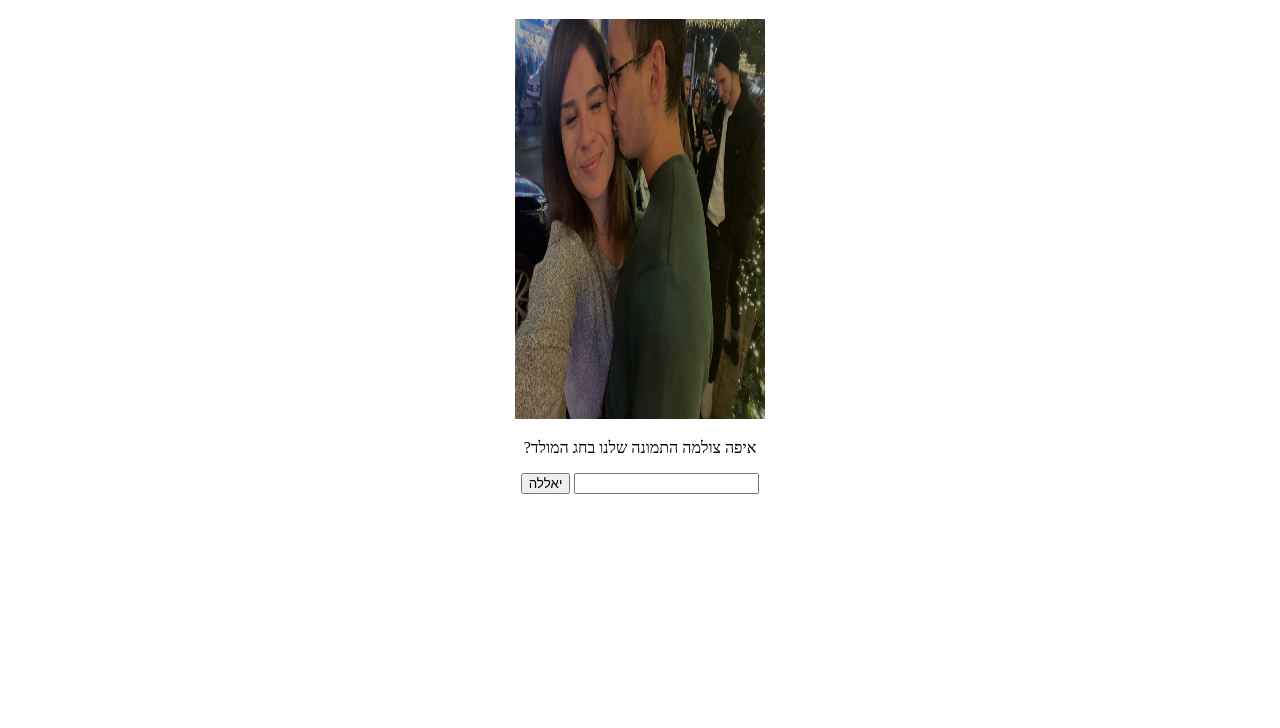
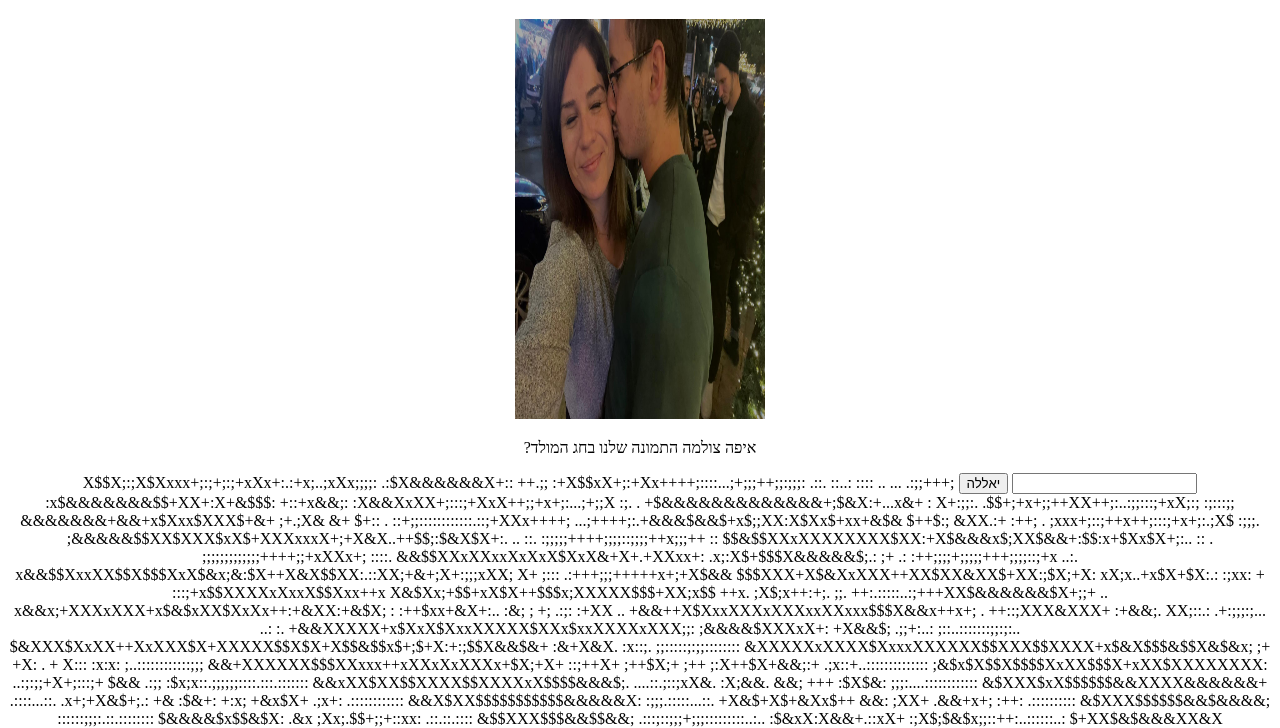
Before and after one commit to ilovenoy/ilovenoy.github.io, a plain HTML site: page index.html in a window 1280 px wide. Shown: the part 61-789 px from the top of the page. Drawn offline with Linux system fonts and the light colour scheme.

Commit message:
ascii art

```diff
--- a/index.html
+++ b/index.html
@@ -9,5 +9,64 @@
     <p id="question"></p>
     <input id="answer"></input>
     <button id="button" onclick="submit()">יאללה</button>
+     ;+++;;:.  ...                            .. ::::      :X$$X;:;X$Xxxx+;:;+;:;+xXx+:.:+x;..;xXx;;;;:
+                                 .:$X&&&&&&X+:: ++.;;       :+X$$xX+;:+Xx++++;::::...;+;;;++;;:;;;:
+         .::.  ::..     :x$&&&&&&&$$+XX+:X+&$$$:  +::+x&&;:     :X&&XxXX+;:::;+XxX++;;+x+;:...;+;;X
+        :;.    .    +$&&&&&&&&&&&&&+;$&X:+...x&+  :     X+:;;:.   .$$+;+x+;;++XX++;:..:;;:::;+xX;:;
+  :;:::;;         &&&&&&&+&&+x$Xxx$XXX$+&+ ;+.;X&   &+   $+::   .    ::+;;::::::::::::.::;+XXx++++;
+    ...;++++;:.+&&&$&&$+x$;;XX:X$Xx$+xx+&$&  $++$:; &XX.:+  :++;  .    ;xxx+;::;++x++;:::;+x+;:.;X$
+       :;;;. ;&&&&&$$XX$XXX$xX$+XXXxxxX+;+X&X..++$$;:$&X$X+:.   .. ::. :;;;;;++++;;;;::;;;;++x;;;++
+ ::         $$&$$XXxXXXXXXXX$XX:+X$&&&x$;XX$&&+:$$:x+$Xx$X+;:..  ::    . ;;;;;;;;;;;;;++++;;+xXXx+;
+ ::::.     &&$$XXxXXxxXxXxX$XxX&+X+.+XXxx+:  .x;:X$+$$$X&&&&&$;.:  ;+  .: :++;;;;+;;;;;+++;;;;::;+x
+   ..:.  x&&$$XxxXX$$X$$$XxX$&x;&:$X++X&X$$XX:.::XX;+&+;X+:;;;xXX;   X+  ;::: .:+++;;;+++++x+;+X$&&
+        $$$XXX+X$&XxXXX++XX$XX&XX$+XX:;$X;+X: xX;x..+x$X+$X:.:  :;xx:  +  :::;+x$$XXXXxXxxX$$Xxx++x
+       X&$Xx;+$$+xX$X++$$$x;XXXXX$$$+XX;x$$ ++x.  ;X$;x++:+;. ;;.   ++:.:::::..:;+++XX$&&&&&&$X+;;+
+ ..   x&&x;+XXXxXXX+x$&$xXX$XxXx++:+&XX:+&$X;  : :++$xx+&X+:..  :&; ;  +; .:;:                 :+XX
+ ..  +&&++X$XxxXXXxXXXxxXXxxx$$$X&&x++x+; . ++::;XXX&XXX+ :+&&;.   XX;::.: .+:;;;:;...          ..:
+ :. +&&XXXXX+x$XxX$XxxXXXXX$XXx$xxXXXXxXXX;;: ;&&&&$XXXxX+:  +X&&$;  .;;+:..: ;::..:::::::;;:;:..
+    $&XXX$XxXX++XxXXX$X+XXXXX$$X$X+X$$&$$x$+;$+X:+:;$$X&&$&+    :&+X&X.  :x::;. ;;:::::;:;;::::::::
+    &XXXXXxXXXX$XxxxXXXXXX$$XXX$$XXXX+x$&X$$$&$$X&$&x;   ;+ +X: .  +  X::: :x:x: ;..::::::::::::;;;
+   &&+XXXXXX$$$XXxxx++xXXxXxXXXx+$X;+X+   ::;++X+ ;++$X;+ ;++  ;:X++$X+&&;:+ .;x::+..::::::::::::::
+  ;&$x$X$$X$$$$XxXX$$$X+xXX$XXXXXXXX:   ..:;:;;+X+;:::;+    $&& .:;; :$x;x::.;;;;;;::::.:::.:::::::
+  &&xXX$XX$$XXXX$$XXXXxX$$$$&&&$;.    ....::.;::;xX&. :X;&&.  &&;  +++ :$X$&:  ;;;:....::::::::::::
+  &$XXX$xX$$$$$$&&XXXX&&&&&&+     .::::...::. .x+;+X&$+;.: +& :$&+: +:x; +&x$X+ .;x+: .::::::::::::
+ &&X$XX$$$$$$$$$$$&&&&&X:      :;;;.:::::...::. +X&$+X$+&Xx$++   &&: ;XX+ .&&+x+; :++:  .::::::::::
+ &$XXX$$$$$$&&$&&&&;     ::::::;;;:.::.::::::::    $&&&&$x$$&$X:  .&x  ;Xx;.$$+;;+::xx: .::.::.::::
+ &$$XXX$$$&&$$&&;    .:::;::;;;+;;;:::::::::..:..      :$&xX:X&&+.::xX+ :;X$;$&$x;;::++:..::::::..:
+ $+XX$&$&&&XX&X  :;;++;;;::;::::;:;::::::...:::::::::: . .;X;X;;&$X+::$+X ;$X x$X++x:;X;  ...::::::
+ XXXX$&$$&X$&X.:;;;;;::;;:::;::::::::::::::...         .::;X$$+X$$$X$+::$&+.X&.+&$:+;:;xX:.::::::::
+ +$X$$$$&X$&;::;;;+;;:::::::;::::::::::.       :;;+x+:.  ::.x&$; +&$$X$+  .$;x&++&x;X;;.:; :.::::::
+ +$$$$$$&$&&$x         ..:;:::::..       :&&&&&&&$X;;+x$X::. :&&&X x$$$$$+    ;&:+&x++;x+;: .::::::
+ .:&$$$$X&&XX&&&&&&&$x;+....::::;x+&&&&&&&$;              .:.  +&&&+++$&&&$;:  ;$:;&:;;:Xx;. .::...
+ +x&$$$$x&&        .:;;;+;::.::.;X;;:    ::xx$&&&&&;     .:::.: .X&&Xx+;:;&&$;;    +$$$+:+;. ....::
+ X &&$&&X&&  .&&&&&&&&X+   :;::...    +&&.$&&&&&&&&&&$$X+:..:::.  .xX$X+$&X:+$X;.++ :  X$XX+. .::::
+ ; &$$$&$$&&$&&&&&&&&&&&&&&x+;::.:::x&&&XX+:        ...   .:::::.. .;&$xx;X&&$;$;  :;+X..+$X+. .:::
+ : :X&&&$$&; ..          :$X+:.:.::;;..:.::   .:;X++;..::::....:::::;;$$+x++X$&$&&X;:;x+:  .::  ...
+ $&&$&&&$$&::+++++++;;;+;:+++;::::;::...:+++X$$x+++:.:::...::..:::::;:+XXXX+++$$x$$X;: x&X;Xx;: .::
+ +xXXXX&&&&;.:;;+++++;:;+xX++:  .:;++Xx+::::;;+;+;;::..:.. .:..::.:::::xXXXX++$XXXx$$x:.X$+:+;: .::
+ :::;xXX$&&&;x;;;;;;;+XXX$X;+: ......;+;;;x+;:;:;:..::. .. .....:.:::::+:;;$X++&X$X+x&$;.X&x;XX  ::
+ $XXX$&&&&$+;++;;;::;;;;;+++;: ..:.     :::;;;::;::::::. ...:....::::::;&&&&+X+XX$XX;;$$:.;x;:+; ..
+        ;  +;;;;:.:+++;;XXx+;..:.. .:;+X;:: .::;:.::....:...:.......::.:X:;XXX+;XXX$X;;&x:+XX:;+.::
+ ::::.     ;++;::++;.::+&$;::::.:: :XXX$$X+++:..:::::::::::..:::....:. &&&&xX+x;XXX$$X.+&X;+$;;+ ::
+ .          ;;;;;:. :++XX+++;;;;: ::.   .;;:;+x+: ..:...:....:::....:  &&&+X$xX;+XXXXXX ;X;:;+x; ..
+  +XxxX+.  ;:;;;:.;++x:+++;;;+;::    ..::..:.:::++;...:::.....:;:...: +&&X+$$Xx++xx$$XXX: +&;x+. :.
+ &;:::::;+$X$&;.:.;;::;;;;:.:.  .:::;;:::::::::::;+X+:.:.:::...::...  &&$;x$$$++xxxX$X+X++ x+xX..::
+ ;:;;+;;;;;;;X&::.;::;+;:;; ..:::::.:::::. .        ;x+;::::.:..: :. :&$$+XXX$;+$Xx+XX;$+x; ;XX;.::
+ ;;;::::::::::x$;..;:.:X&;. .;;:;+;:     :+X$x:;&&&$.x+ +;::.:..:..  &&X;$$X$X;x$X++XX+X+++&: ++.
+ ;+;:::::;;::;::xX:  .::+&&&XxXx+;;+X$$$X+    +&&x. :;;:$:.::..:...:$X&xx&xX&x;X$Xx:XX:XX+;xx:;:;:.
+ ;;:::::;;:;;;;::;$&  :;+;x&x ;XxXx;:::  :  &&&+   ::.:x+.:::.:.. ;X;:xX&X+&X++xXX+x;XX:;:+&X;+::::
+ ;::::::;;::+++;;;;+&&  ::;x&&           X&&$:   :::::;+:.;:: ..;$++++x&&x&&++XXxxX+x;xX;:+$+;+X: :
+ ;:::::::;;;:;+;;;;:;&&; :;;X&&&: +X:+&&&X:   . ::::::;:.::.:.:x+;;;+x+XX$&;;X$xX;$+xx+X; x&;:.;:::
+ ::::::::;::::;;;;+;:x&&$ .;;++X$$$X$X+:::;:..:.::::::.::.:.:++::;;;++;++Xx+xXXXX;$+;++x; ;&++;;:;:
+ ;;::::::::;::;+;++;;;$&&& :;::;+xXXxX+;::...:..::::::....:;;:::::;;++;xXx++$$$x+;$+:+xXx.:+x+.:.::
+ ;:::;;;;;::.:;;:.:;;+X&$&&::;;.        ....::::::::....:;;:::;;::;+;:;x++$+X$XXxx$x+:+$:.XX:;;..::
+ :::::;;::;;;:::::;;:+;&&$&&..++;;::::::::;;::::::::..:;;::::::::;;++ +X;xx;XXXX:XX++:XX;+X$$:.; ::
+ ;:::.:.:::;;:::;:;;;::&&+X&&  ;++++++;;;;;;;::::.. ;+;::::::;::;:.:+;X+:$+++;+x;&Xx+:+::;$x+;.:.::
+ :::;;::::...::;;:++;::&$+$&&&  :;:;;++;;;;:::::..:;:::::::::::;;::.X&:: $$+::;++.+x;;+Xx; $$x.   .
+ ::::;;:;:::;:;:.. :;::$X;$&$&&X  .;:;++;::::. .:;;;:::::::::;;::.:Xx;xx.X;.:+$Xx :X;:X$+X&;:xX:  :
+  +&;::::::::::;:::::. ;&X$$X$&&&$          .:;+;::::::;:;;:;;;::;X;.::xXXXx$$+++::x;:;;$$+$X;+:
+ :&::::::.:;;:::::;;:  +&x&$$$&x&&&$XXxxxxxXxx;:::;;;;:::;+::::;x+::;;::.+$$+;:+::+:;     :+Xx;+;
+ &: :::. :X;;:::.;;;: X&&;&$$$X+x&$;++xxxx++;::::::::;;::::::.+x:.:::;xX$X+++$++;:   : :: &+;+x:.;
+ :::::  &&;::...;+:: .&&&+$$$$$xX&X;;+x++++;::::;;;;;;::::;;++:.:.:;$&$$X$&X$&+&X+;X++X   x&&xXX: +
 </body>
 <script charset="utf-8" src="script.js"></script>
```
